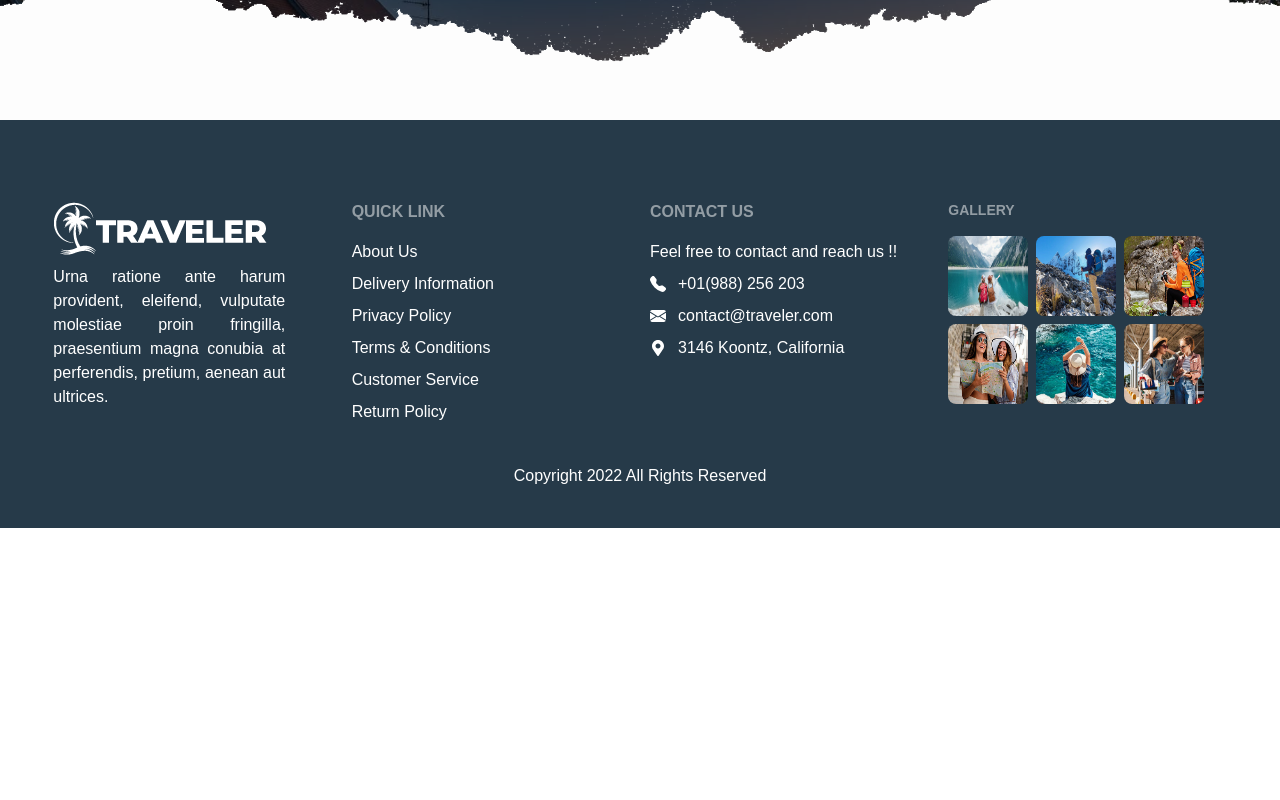
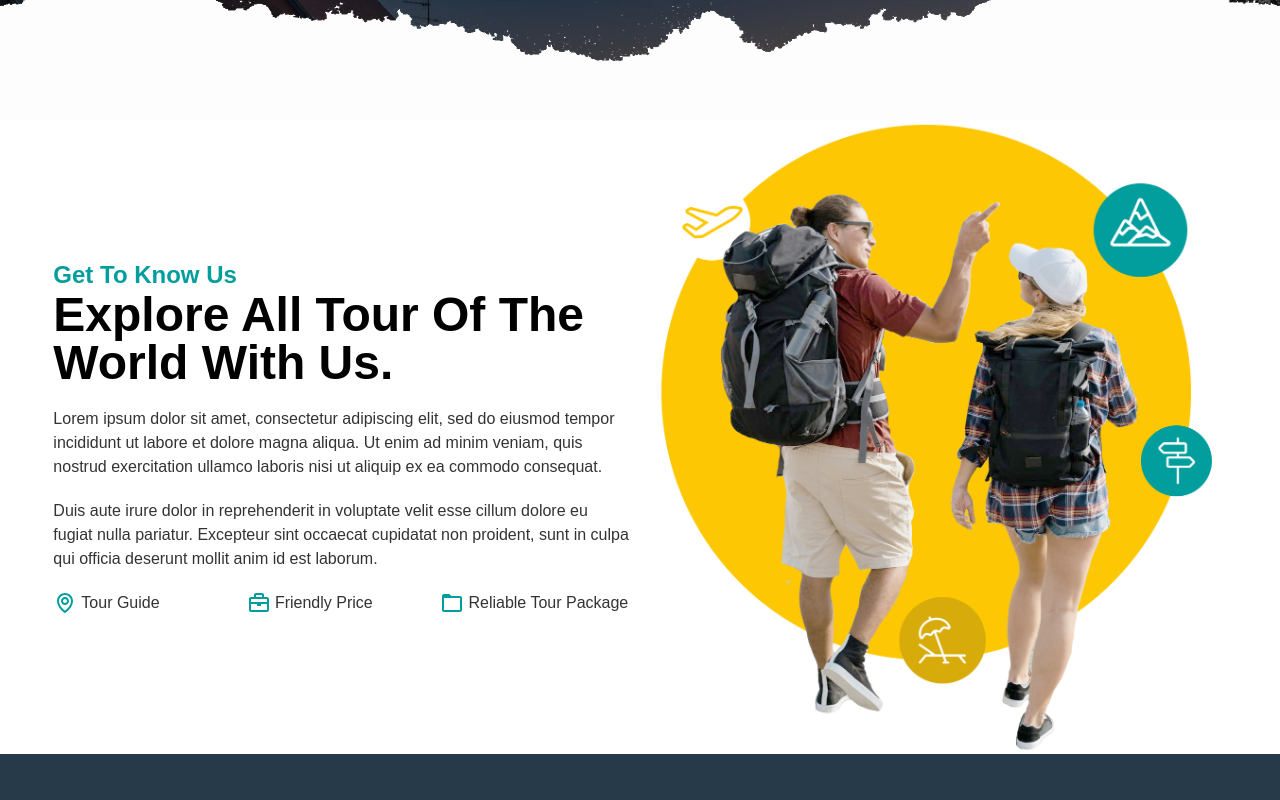
Before and after one commit to ismailjosim/traveler-client, a React (Create React App) app: page /about in a window 1280 px wide. Shown: the part 360-1160 px from the top of the page. Before the commit the page ends 888 px from the top, so only its background shows below. Built offline with nearby package versions, Linux system fonts and the light colour scheme; no server answers.

Commit message:
add about section

```diff
--- a/src/components/About/About.jsx
+++ b/src/components/About/About.jsx
@@ -1,10 +1,12 @@
 import React from 'react';
 import PageHeading from '../../utilities/PageHeading';
+import Explore from './AboutSection/Explore';
 
 const About = () => {
     return (
         <div>
             <PageHeading headTitle={'about us'}></PageHeading>
+            <Explore />
         </div>
     );
 };
--- /dev/null
+++ b/src/components/About/AboutSection/Explore.jsx
@@ -0,0 +1,42 @@
+import React from 'react';
+import { BiBriefcase, BiFolder, BiMap } from "react-icons/bi";
+import image from '../../../assets/images/travel.png'
+const Explore = () => {
+
+    return (
+        <div className='lg:flex justify-between items-center w-11/12 mx-auto gap-5 lg:mt-0 mt-10'>
+            <div className='lg:w-1/2 w-full lg:mb-0 mb-5 text-center lg:text-left'>
+                <h3 className='text-2xl font-bold text-primary'>Get To Know Us</h3>
+                <h2 className='text-black font-extrabold lg:text-5xl md:text-3xl text-2xl leading-normal'>Explore All Tour Of The World With Us.</h2>
+                <p className='my-5'>
+                    Lorem ipsum dolor sit amet, consectetur adipiscing elit, sed do eiusmod tempor incididunt ut labore et dolore magna aliqua. Ut enim ad minim veniam, quis nostrud exercitation ullamco laboris nisi ut aliquip ex ea commodo consequat.
+                </p>
+                <p>
+                    Duis aute irure dolor in reprehenderit in voluptate velit esse cillum dolore eu fugiat nulla pariatur. Excepteur sint occaecat cupidatat non proident, sunt in culpa qui officia deserunt mollit anim id est laborum.
+                </p>
+                <div className='grid lg:grid-cols-3 grid-cols-2 items-center gap-1 mt-5'>
+                    <p className='flex items-center gap-1'>
+                        <BiMap className='text-primary text-2xl' />
+                        <span>Tour Guide</span>
+                    </p>
+
+                    <p className='flex items-center gap-1'>
+                        <BiBriefcase className='text-primary text-2xl' />
+                        <span>Friendly Price</span>
+                    </p>
+
+                    <p className='flex items-center gap-1'>
+                        <BiFolder className='text-primary text-2xl' />
+                        <span>Reliable Tour Package</span>
+                    </p>
+
+                </div>
+            </div>
+            <div className='lg:w-1/2 w-full'>
+                <img src={image} alt="" />
+            </div>
+        </div>
+    );
+};
+
+export default Explore;
--- a/src/index.css
+++ b/src/index.css
@@ -2,13 +2,14 @@
 @tailwind components;
 @tailwind utilities;
 
-@import url('https://fonts.googleapis.com/css2?family=Nunito:wght@300;400;500;600;700;800;900&display=swap');
+@import url('https://fonts.googleapis.com/css2?family=Poppins:wght@300;400;500;600;700;800;900&display=swap');
+
 
 body {
   margin: 0;
-  font-family: 'Nunito', sans-serif;
+  font-family: 'Poppins', sans-serif;
 }
 
 code {
-  font-family: 'Nunito', sans-serif;
+  font-family: 'Poppins', sans-serif;
 }
```
